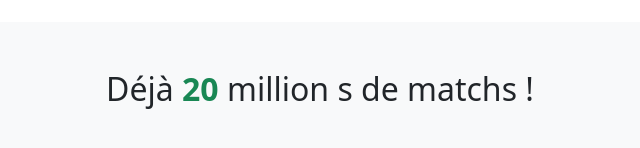
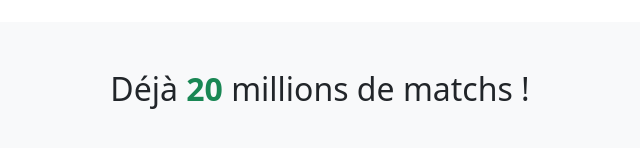
Before and after one commit to DelaliAbel/Tinder, a plain HTML site: page index.html in a window 1280 px wide. Shown: the part 704-852 px from the top of the page, 320-960 px from the left. Drawn offline with nearby package versions, Linux system fonts and the light colour scheme.

Commit message:
Update index.html

```diff
--- a/index.html
+++ b/index.html
@@ -26,7 +26,7 @@
 
         <!-- DEUXIEME SECTION -->
         <section class=" bg-light p-5">
-            <h2 class="text-center mb-5">Déjà <b class="text-success">20</b> million s de matchs !</h2>
+            <h2 class="text-center mb-5">Déjà <b class="text-success">20</b> millions de matchs !</h2>
 
             <div class="container ratio ratio-16x9">
                 <iframe src="https://www.youtube.com/embed/zdef2anpd04" allowfullscreen></iframe>
```
